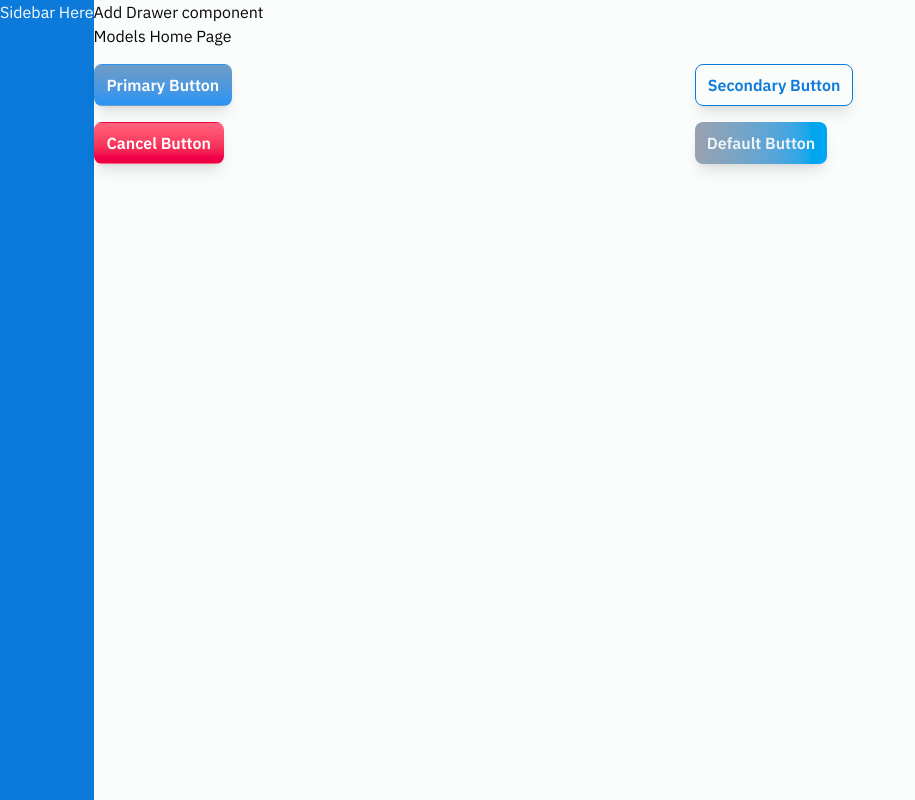
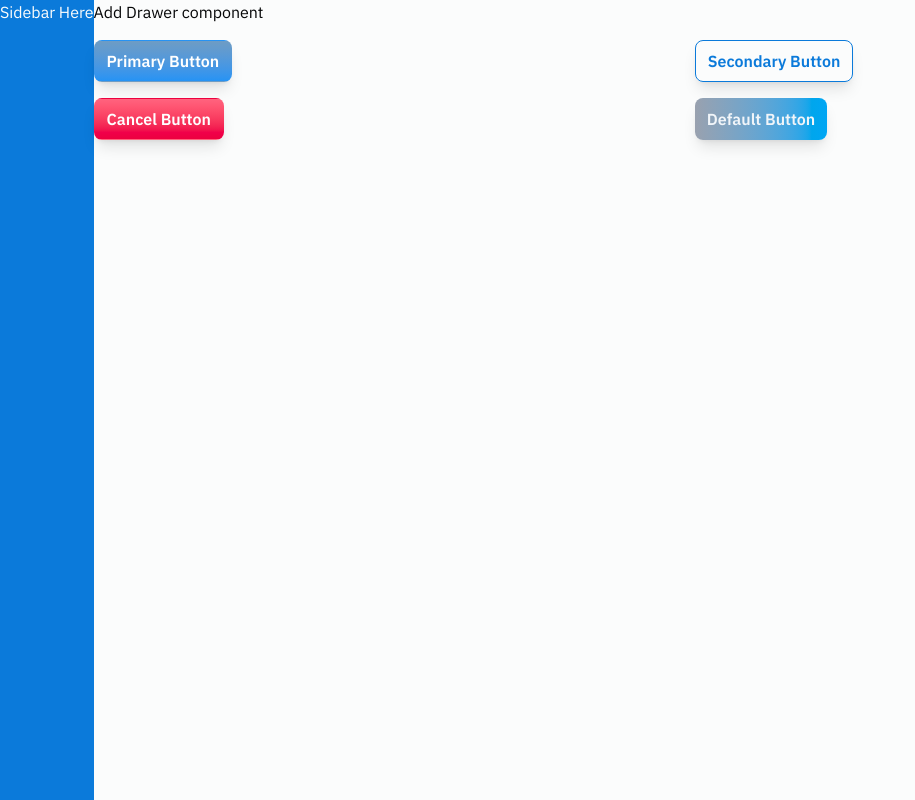
Before and after one commit to bryancastillo10/pond-io, a React (Vite) app in the folder client/: page /model in a window 1280 px wide. Shown: the whole page, without its empty margins (0-915 px from the left). Built offline with nearby package versions, Linux system fonts and the light colour scheme.

Commit message:
🧹 chore: change ModelsOverview to AppLayout

```diff
--- a/client/src/app/App.tsx
+++ b/client/src/app/App.tsx
@@ -1,18 +1,18 @@
 import { Routes, Route } from "react-router-dom";
 import {
   Welcome,
-  ModelsOverview,
   ModelSimulation,
   About,
   Documentation,
 } from "@/components/pages";
+import AppLayout from "@/app/AppLayout";
 import PageNotFound from "@/app/PageNotFound";
 
 const App = () => {
   return (
     <Routes>
       <Route path="/" element={<Welcome />} />
-      <Route path="/model" element={<ModelsOverview />}>
+      <Route path="/model" element={<AppLayout />}>
         <Route path="/model/:name" element={<ModelSimulation />} />
       </Route>
       <Route path="/about" element={<About />} />
--- a/client/src/components/pages/ModelsOverview.tsx
+++ b/client/src/app/AppLayout.tsx
@@ -3,14 +3,12 @@ import Sidebar from "@/components/navigation/Sidebar";
 
 import Button from "@/components/ui/Button";
 
-const ModelsOverview = () => {
+const AppLayout = () => {
   return (
     <div className="flex overflow-x-auto duration-500 ease-in-out w-full h-screen bg-background text-text">
       <Sidebar />
       <div className="flex-1 flex flex-col md:pl-12 xl:pl-0">
         <p>Add Drawer component</p>
-
-        <p>Models Home Page</p>
 
         <div className="grid grid-cols-2 gap-4 my-4">
           <Button variant="primary">Primary Button</Button>
@@ -25,4 +23,4 @@ const ModelsOverview = () => {
   );
 };
 
-export default ModelsOverview;
+export default AppLayout;
--- a/client/src/components/pages/index.ts
+++ b/client/src/components/pages/index.ts
@@ -1,7 +1,6 @@
 import Welcome from "./Welcome";
-import ModelsOverview from "./ModelsOverview";
 import ModelSimulation from "./ModelSimulation";
 import About from "./About";
 import Documentation from "./Documentation";
 
-export { Welcome, ModelsOverview, ModelSimulation, About, Documentation };
+export { Welcome, ModelSimulation, About, Documentation };
```
